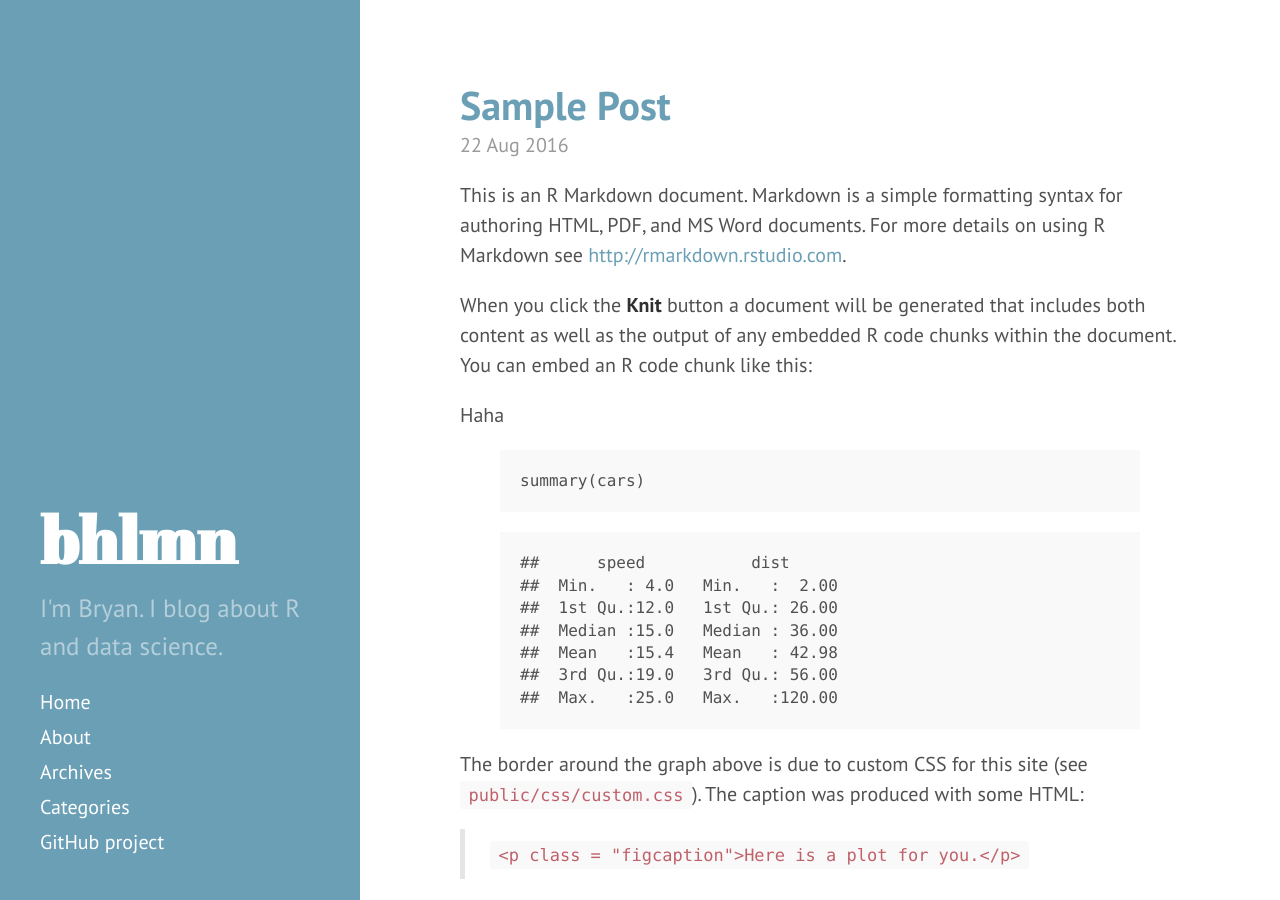
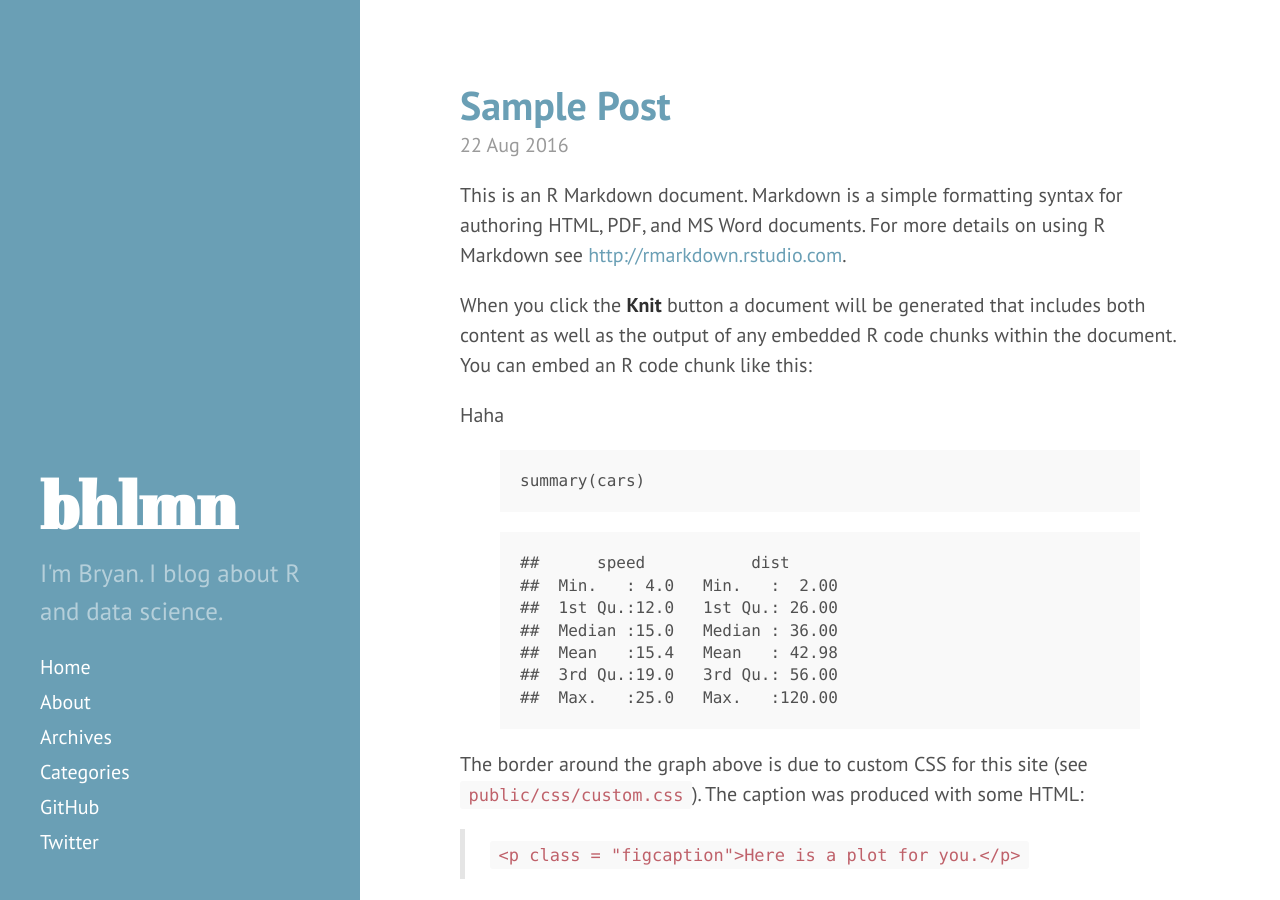
Before and after one commit to bhlmn/bhlmn.github.io, a Jekyll site: the page built from index.html, in a window 1280 px wide and 900 px high. Built offline with Jekyll 4.4.1, drawn with Linux system fonts in a browser that asks for light colours; formulas are drawn with MathJax 3; comment, search, counter and statistics services are not loaded.

Commit message:
Added twitter link to sidebar

```diff
--- a/_includes/sidebar.html
+++ b/_includes/sidebar.html
@@ -25,7 +25,8 @@
           {% endif %}
         {% endif %}
       {% endfor %}
-      <a class="sidebar-nav-item" href="{{ site.github.repo }}">GitHub project</a>
+      <a class="sidebar-nav-item" href="{{ site.github.repo }}">GitHub</a>
+      <a class="sidebar-nav-item" href="https://twitter.com/bhlmn">Twitter</a>
     </nav>
   </div>
 </div>
```
